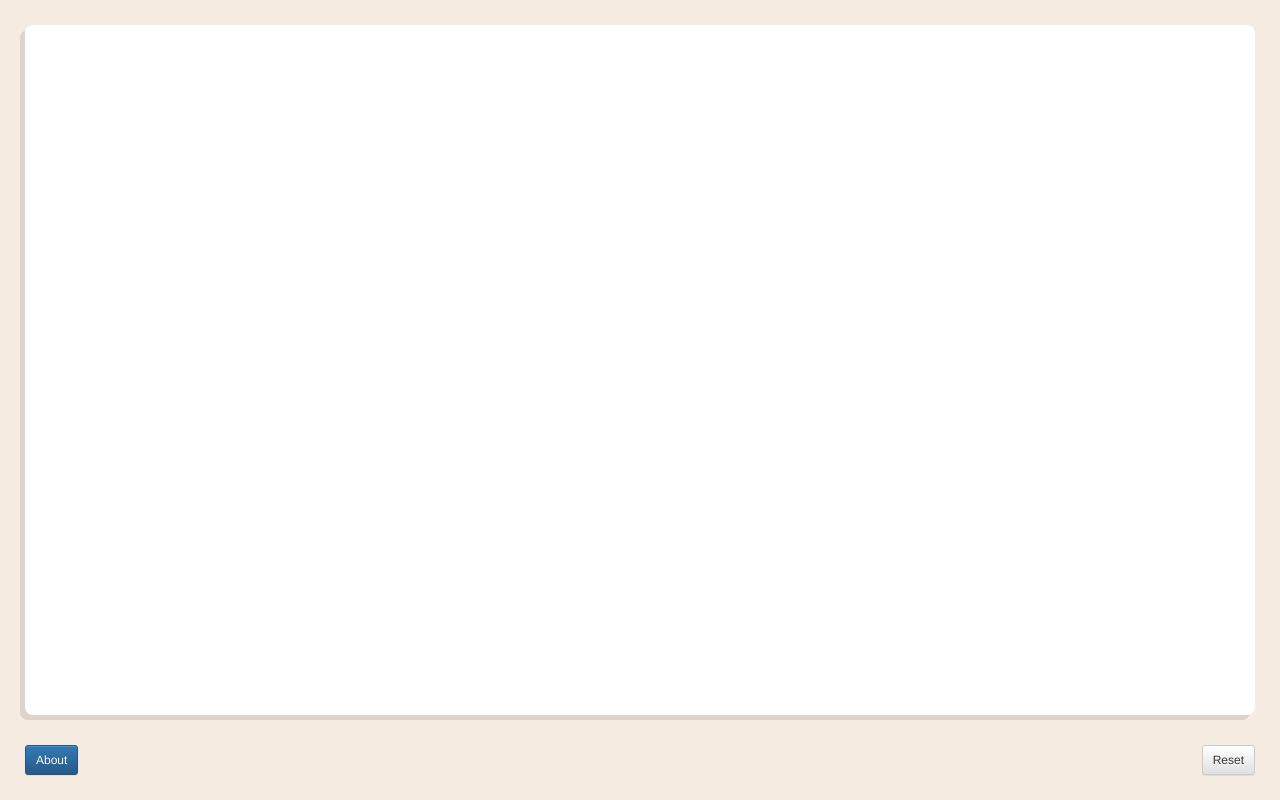
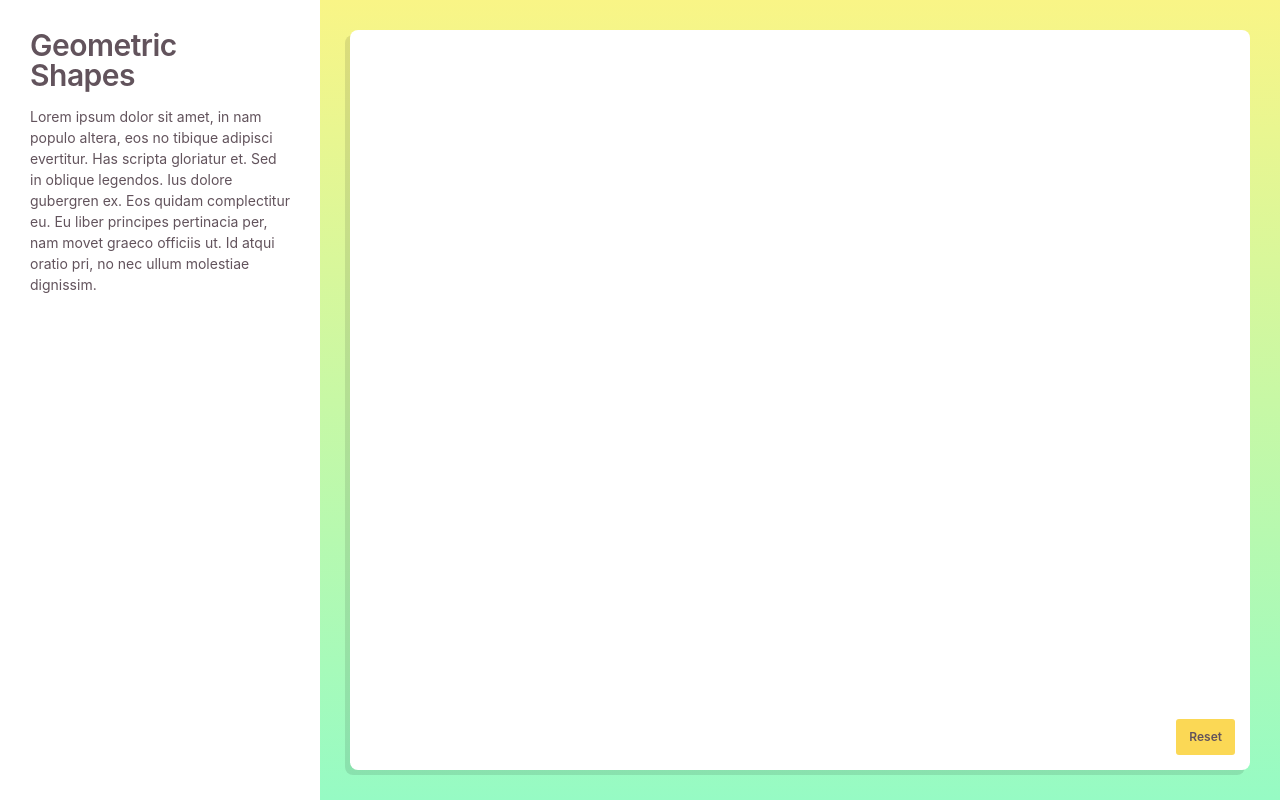
Before and after one commit to PedroFelipe/react-geometrical-shapes, a React (Create React App) app: page / in a window 1280 px wide. Built offline with nearby package versions, Linux system fonts and the light colour scheme.

Commit message:
Add layout and remove unused code (#2)

```diff
--- a/public/index.html
+++ b/public/index.html
@@ -8,7 +8,7 @@
     <link rel="manifest" href="%PUBLIC_URL%/manifest.json">
     <link rel="shortcut icon" href="%PUBLIC_URL%/favicon.ico">
 
-    <title>React Geometrical Shapes</title>
+    <title>Geometrical Shapes</title>
   </head>
   <body>
     <noscript>
--- a/src/components/board/Board.js
+++ b/src/components/board/Board.js
@@ -3,6 +3,10 @@ import React, { Component } from 'react'
 import { Button } from 'react-bootstrap'
 
 import './Board.css'
+
+const RED = '#E75058'
+const BLUE = '#233D7F'
+const YELLOW = '#FBD855'
 
 class Board extends Component {
   constructor(props) {
@@ -40,30 +44,33 @@ class Board extends Component {
     }
   }
 
+  reset() {
+    this.setState({ points: [] })
+  }
+
   render() {
     const { points, config } = this.state
 
     return (
       <div className="board">
-        <div className="board-area" onClick={(e) => this.handlePoint(e)}>
-          <svg width={config.width} height={config.height} viewBox={`0 0 ${config.width} ${config.height}`}>
+        <div className="board-area">
+          <svg viewBox={`0 0 ${config.width} ${config.height - 55}`} onClick={(e) => this.handlePoint(e)}>
             {
               points.map((point, key) => (
                 <circle
                   key={key}
                   cx={point.x}
                   cy={point.y}
-                  r="3"
-                  stroke="black"
-                  fill="red"
+                  r="11"
+                  stroke="transparent"
+                  fill={RED}
                 />
               ))
             }
           </svg>
+
+          <Button bsStyle="custom" bsSize="small" onClick={() => this.reset()}>Reset</Button>
         </div>
-
-        <Button className="board-button" bsStyle="primary" bsSize="small">About</Button>
-        <Button className="board-button pull-right" bsSize="small">Reset</Button>
       </div>
     )
   }
--- a/src/components/board/Board.scss
+++ b/src/components/board/Board.scss
@@ -1,15 +1,35 @@
 @import '../../css/colors.scss';
 
 .board {
+  padding: 1.875rem;
+  margin: 0 auto;
+  width: 100%;
+  max-width: 100vw;
+  cursor: pointer;
+
   &-area {
-    height: calc(100vh - 6.875rem);
+    position: relative;
+    min-height: 300px;
+    height: calc(100vh - 3.75rem);
     background-color: $white;
     border-radius: .5rem;
     box-shadow: -0.3125rem 0.3125rem rgba($black, .1);
     overflow: hidden;
   }
+}
 
-  &-button {
-    margin-top: 1.875rem;
+.btn.btn-custom {
+  position: absolute;
+  bottom: 0.9375rem;
+  right: 0.9375rem;
+  float: right;
+  padding: 0.5rem 0.75rem;
+  font-weight: 600;
+  color: $brown;
+  background-color: $yellow;
+
+  &:hover,
+  &:focus {
+    color: $brown;
   }
 }
--- a/src/containers/app/App.js
+++ b/src/containers/app/App.js
@@ -1,4 +1,5 @@
 import React, { Component } from 'react'
+import { Grid, Row, Col } from 'react-bootstrap'
 
 import Board from '../../components/board/Board'
 
@@ -8,7 +9,23 @@ class App extends Component {
   render() {
     return (
       <div className="app">
-        <Board />
+        <Grid fluid={true}>
+          <Row>
+            <Col xs={12} sm={5} md={3} className="app-column">
+              <div className="app-side">
+                <h2 className="app-title">Geometric Shapes</h2>
+
+                <p className="app-content">
+                  Lorem ipsum dolor sit amet, in nam populo altera, eos no tibique adipisci evertitur. Has scripta gloriatur et. Sed in oblique legendos. Ius dolore gubergren ex. Eos quidam complectitur eu. Eu liber principes pertinacia per, nam movet graeco officiis ut. Id atqui oratio pri, no nec ullum molestiae dignissim.
+                </p>
+              </div>
+            </Col>
+
+            <Col xs={12} sm={7} md={9} className="app-column">
+              <Board />
+            </Col>
+          </Row>
+        </Grid>
       </div>
     )
   }
--- a/src/containers/app/App.scss
+++ b/src/containers/app/App.scss
@@ -1,3 +1,30 @@
+@import '../../css/colors.scss';
+
 .app {
-  padding: 1.5625rem;
+  background-image: linear-gradient(to top, $green 0%, $yellow-2 100%);
+
+  &-column {
+    padding-right: 0 !important;
+    padding-left: 0 !important;
+  }
+
+  &-side {
+    padding: 30px;
+    height: calc(100vh);
+    background-color: $white;
+  }
+
+  &-title {
+    margin: 0 1.5625rem 1rem 0;
+    font-weight: 600;
+    letter-spacing: -0.5px;
+    line-height: 1;
+    color: $brown;
+  }
+
+  &-content {
+    font-size: 14px;
+    line-height: 1.5;
+    color: $brown;
+  }
 }
--- a/src/css/colors.scss
+++ b/src/css/colors.scss
@@ -1,3 +1,7 @@
 $black: #000000;
-$gold: #F6EBE1;
 $white: #FFFFFF;
+
+$brown: #62535c;
+$green: #96fbc4;
+$yellow: #FBD855;
+$yellow-2: #f9f586;
--- a/src/css/layout.scss
+++ b/src/css/layout.scss
@@ -6,5 +6,6 @@ body {
 }
 
 body {
-  background-color: $gold;
+  background-color: #c3cfe2;
+  font-family: -apple-system, BlinkMacSystemFont, "Segoe UI", Roboto, Oxygen-Sans, Ubuntu, Cantarell, "Helvetica Neue", sans-serif;
 }
--- a/src/index.js
+++ b/src/index.js
@@ -1,10 +1,5 @@
 import React from 'react'
 import ReactDOM from 'react-dom'
-
-import { createStore } from 'redux'
-import { Provider } from 'react-redux'
-
-import reducers from './reducers'
 
 import App from './containers/app/App'
 
@@ -13,13 +8,7 @@ import 'bootstrap/dist/css/bootstrap-theme.css'
 
 import './css/layout.css'
 
-const store = createStore(
-  reducers
-)
-
 ReactDOM.render(
-  <Provider store={store}>
-    <App />
-  </Provider>,
+  <App />,
   document.getElementById('root')
 )
--- a/src/reducers/PointsReducer.js
+++ /dev/null
@@ -1,33 +0,0 @@
-import {
-  ADD_POINTS_START,
-  ADD_POINTS_SUCCESS,
-  ADD_POINTS_FAILURE
-} from '../constants'
-
-const initialState = {
-  points: []
-}
-
-export default function (state = initialState, action) {
-  switch (action.type) {
-    case ADD_POINTS_START:
-      return {
-        ...state,
-        isLoading: true
-      }
-    case ADD_POINTS_SUCCESS:
-      return {
-        ...state,
-        points: [
-          ...state.points,
-          ...action.points,
-        ]
-      }
-    case ADD_POINTS_FAILURE:
-      return {
-        ...state
-      }
-    default:
-      return state
-  }
-}
--- a/src/reducers/index.js
+++ /dev/null
@@ -1,7 +0,0 @@
-import { combineReducers } from 'redux'
-
-import PointsReducer from './PointsReducer'
-
-export default combineReducers({
-  points: PointsReducer
-})
```
Also changed, not shown: src/constants/index.js (deleted).
